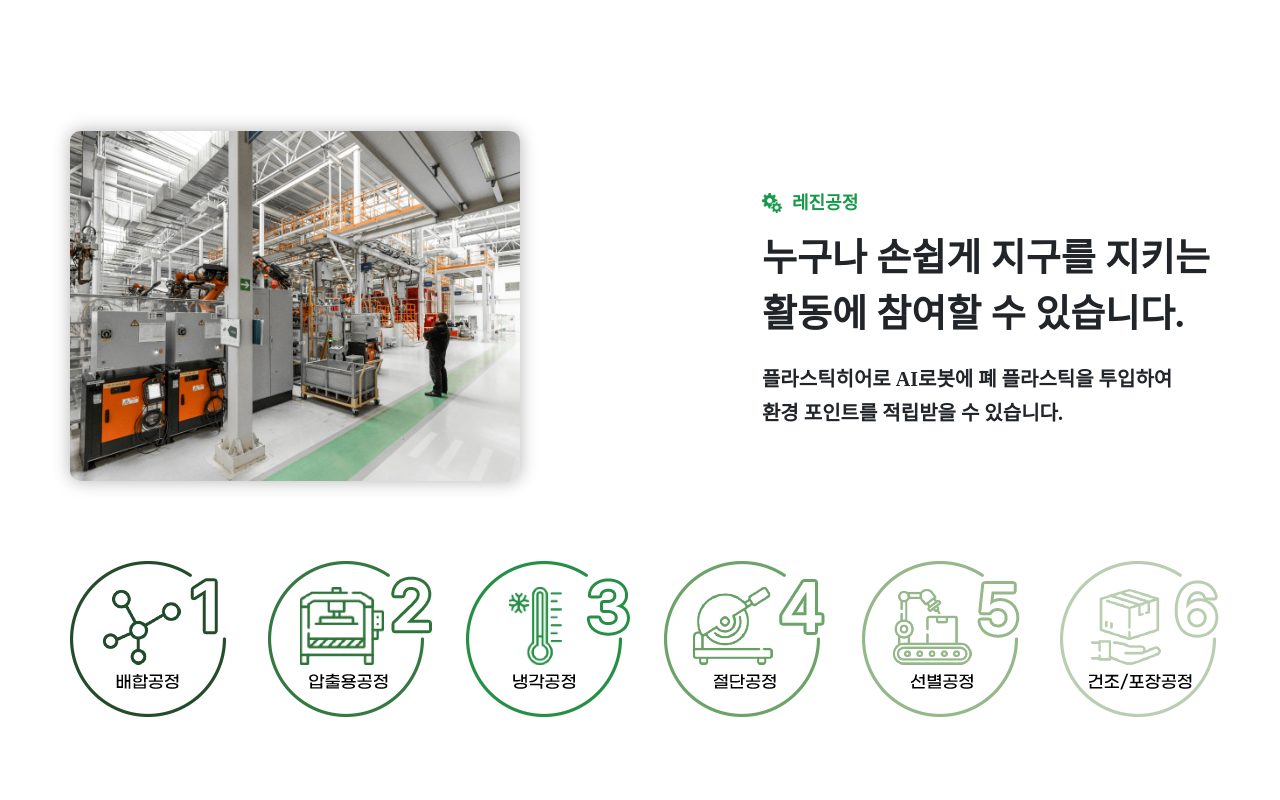
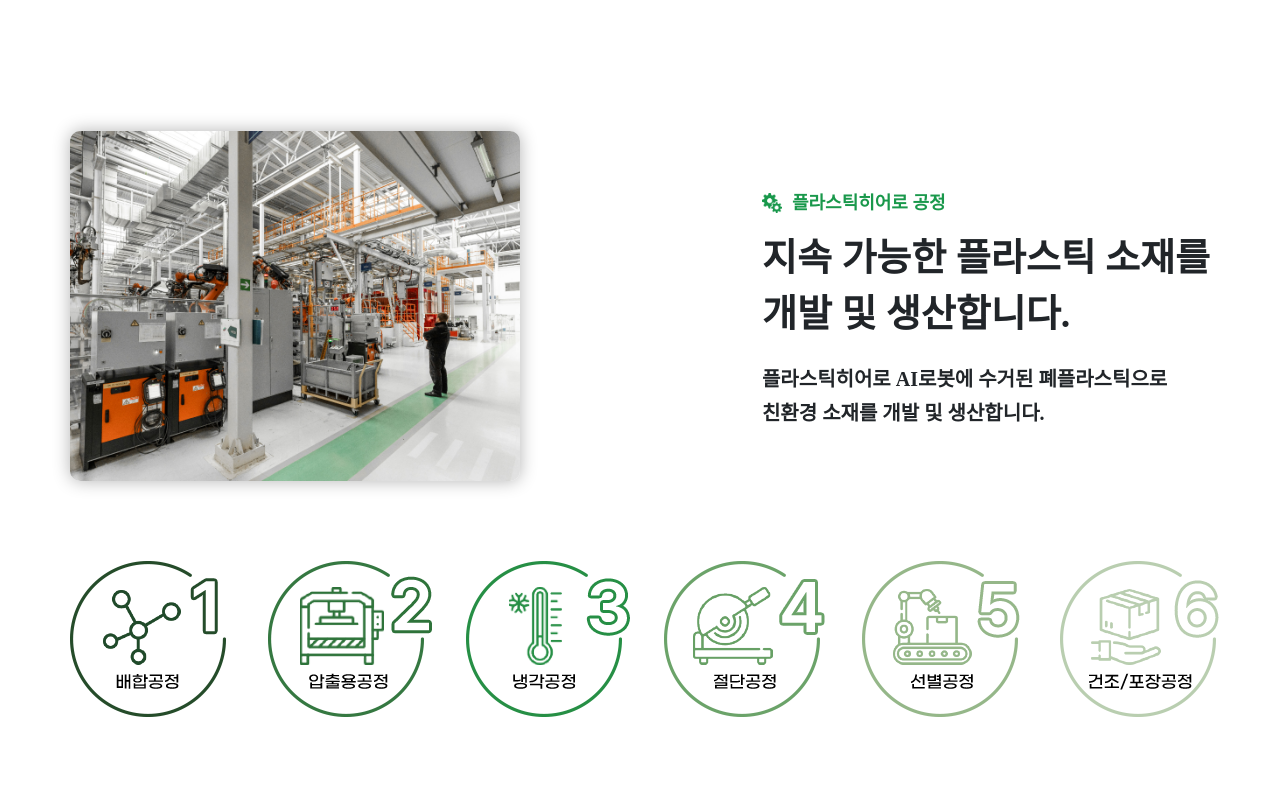
Before and after one commit to SeongKookKIM/ecocentre, a React (Create React App) app in the folder ecocentre/: page / in a window 1280 px wide. Shown: the part 4980-5780 px from the top of the page. Built offline with nearby package versions, Linux system fonts and the light colour scheme; a web font is replaced by a local one.

Commit message:
내용 및 이미지 변경

```diff
--- a/ecocentre/src/section/Recycle.js
+++ b/ecocentre/src/section/Recycle.js
@@ -63,11 +63,26 @@ function Recycle() {
           </ul>
         </div>
 
-        <RecycleRight
-          img={"/assets/icon/regin.png"}
-          topTitle={"레진공정"}
-          contentImg={"/assets/image/07.jpg"}
-        />
+        <div className="recycle-right">
+          <div className="right-img">
+            <img src="/assets/image/07.jpg" alt="친환경" />
+          </div>
+          <div className="right-content">
+            <p className="top-title">
+              <img src="/assets/icon/regin.png" alt="recycle" />
+              플라스틱히어로 공정
+            </p>
+            <h2>
+              지속 가능한 플라스틱 소재를
+              <br />
+              개발 및 생산합니다.
+            </h2>
+            <p>
+              플라스틱히어로 AI로봇에 수거된 폐플라스틱으로 <br />
+              친환경 소재를 개발 및 생산합니다. <br />
+            </p>
+          </div>
+        </div>
         <div className="recycle-icon">
           <ul>
             <li>
@@ -93,7 +108,7 @@ function Recycle() {
 
         <RecycleLeft
           img={"/assets/icon/leef.png"}
-          topTitle={"재활용"}
+          topTitle={"플라스틱히어로 재활용"}
           contentImg={"/assets/image/08.jpg"}
         />
         <div className="recycle-icon">
--- a/ecocentre/src/section/Stroy.js
+++ b/ecocentre/src/section/Stroy.js
@@ -113,7 +113,7 @@ function Stroy() {
                   className="story-content"
                 >
                   <div className="story-img">
-                    <img src="/assets/image/esg.jpg" alt="coex" />
+                    <img src="/assets/image/esg.png" alt="coex" />
                   </div>
                   <div className="story-content">
                     <strong>플라스틱히어로 ESG경영포럼</strong>
```
Also changed, not shown: ecocentre/public/assets/image/3/03.png.
